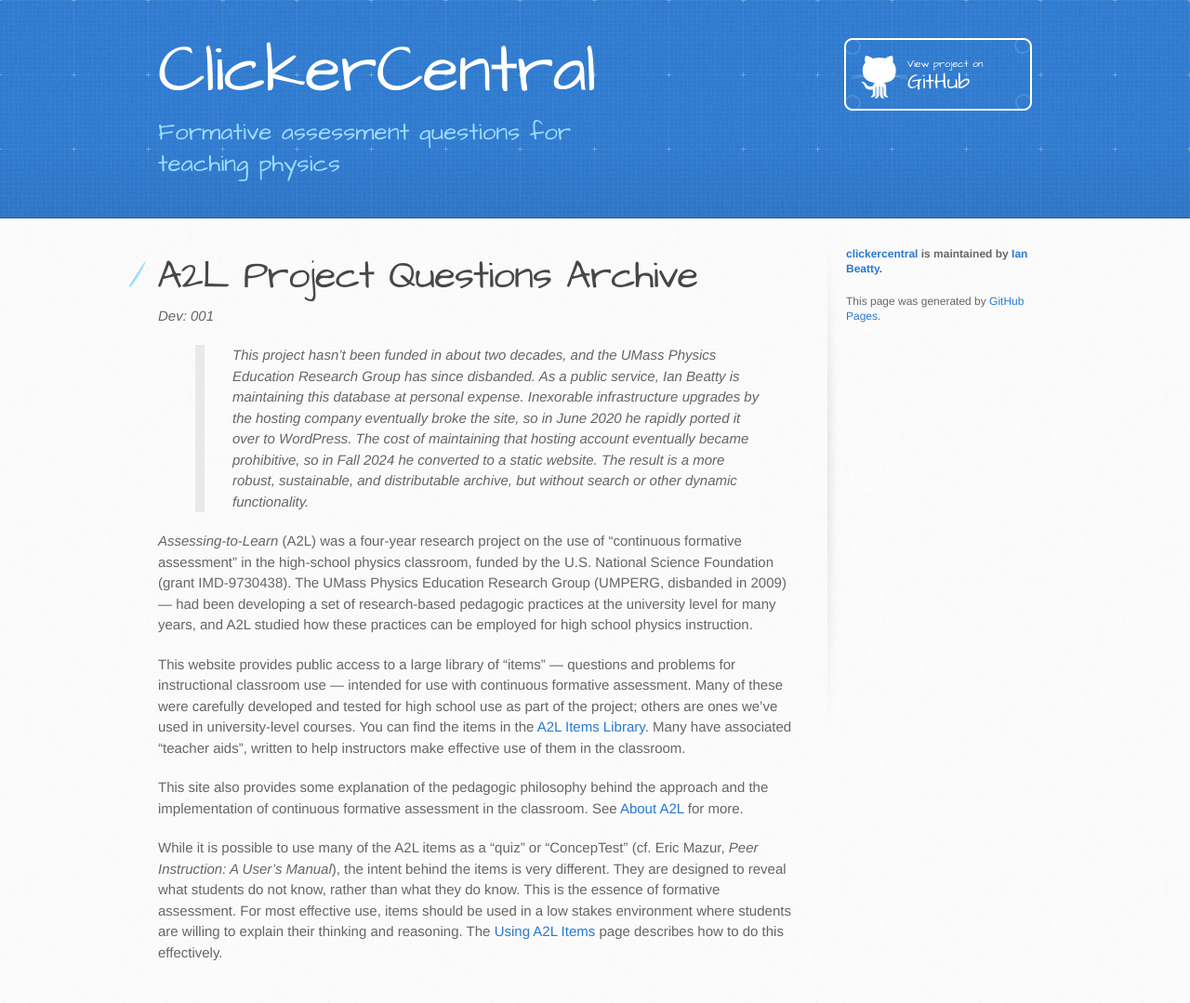
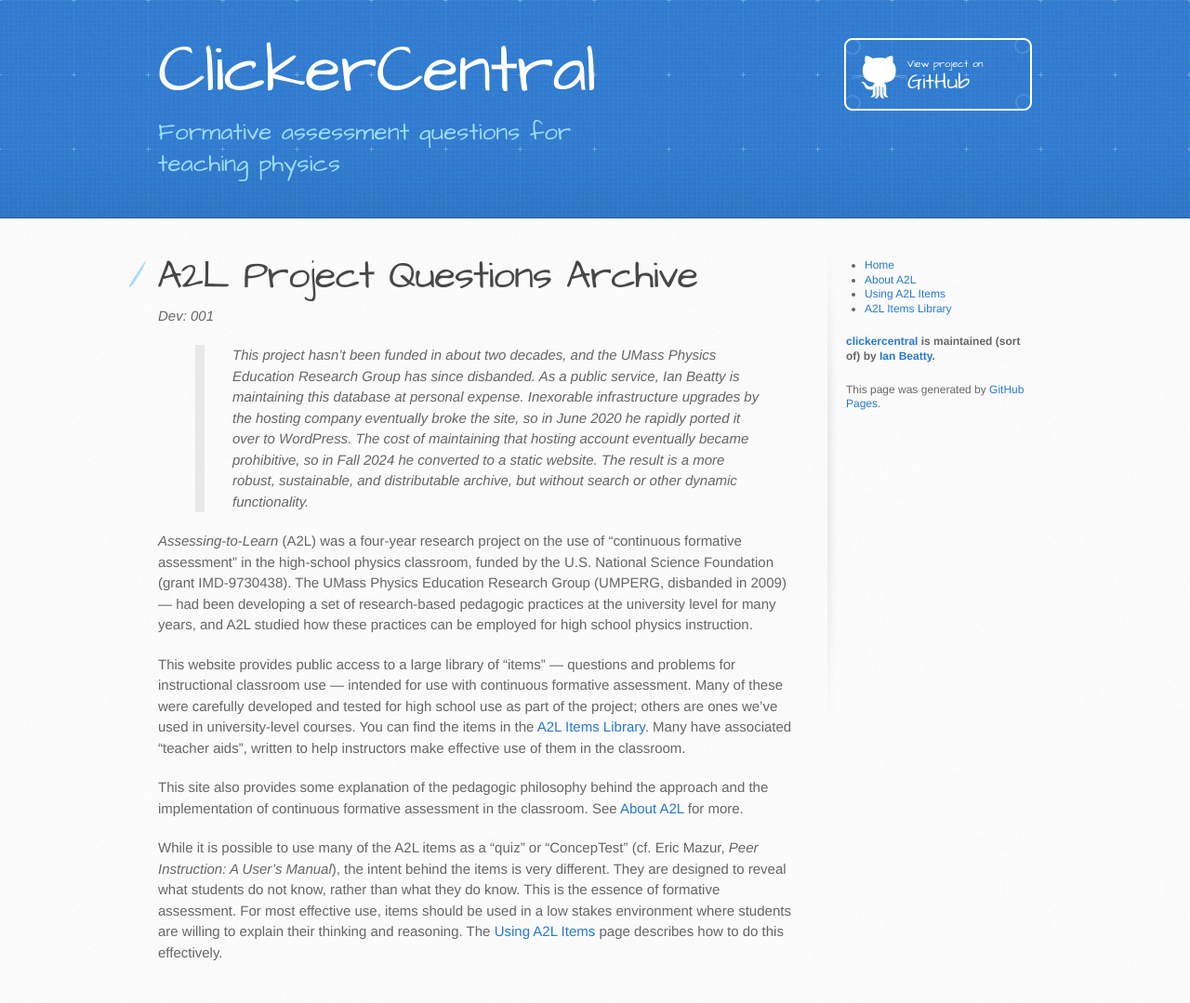
Before and after one commit to ibeatty/clickercentral, a Jekyll site: the page built from index.md, in a window 1280 px wide. Shown: the whole page at 93% size. Built offline with Jekyll 4.4.1, drawn with Linux system fonts in a browser that asks for light colours; our own code applies the rules of GitHub Pages for plain Markdown files.

Commit message:
Adding nav menu?

```diff
--- /dev/null
+++ b/_includes/nav-menu.html
@@ -0,0 +1,10 @@
+<!-- Navigation menu for sidebar -->
+
+<nav id="nav-menu">
+  <ul>
+    <li><a href="{{ '/' | absolute_url }}">Home</a></li>
+    <li><a href="{{ '/about' | absolute_url }}">About A2L</a></li>
+    <li><a href="{{ '/using' | absolute_url }}">Using A2L Items</a></li>
+    <li><a href="{{ '/library' | absolute_url }}">A2L Items Library</a></li>
+  </ul>
+</nav>
--- a/_layouts/default.html
+++ b/_layouts/default.html
@@ -36,6 +36,7 @@
         </section>
 
         <aside id="sidebar">
+          {% include nav-menu.html %}
           {% if site.show_downloads %}
             <a href="{{ site.github.zip_url }}" class="button">
               <small>Download</small>
@@ -48,7 +49,7 @@
           {% endif %}
 
           {% if site.github.is_project_page %}
-            <p class="repo-owner"><a href="{{ site.github.repository_url }}">{{ site.github.repository_name }}</a> is maintained by <a href="{{ site.github.owner_url }}">{{ site.github.owner_name }}</a>.</p>
+            <p class="repo-owner"><a href="{{ site.github.repository_url }}">{{ site.github.repository_name }}</a> is maintained (sort of) by <a href="{{ site.github.owner_url }}">{{ site.github.owner_name }}</a>.</p>
           {% endif %}
 
           <p>This page was generated by <a href="https://pages.github.com">GitHub Pages</a>.</p>
```
